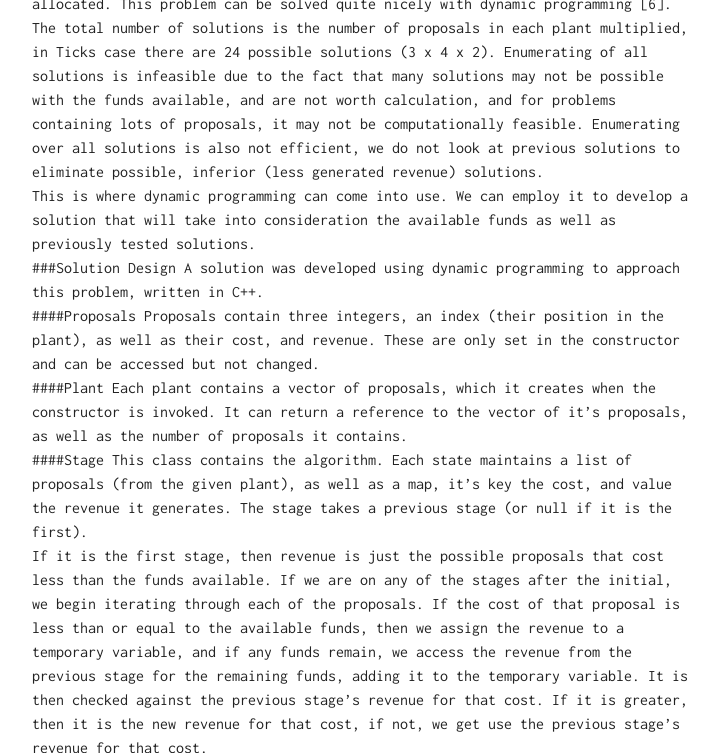
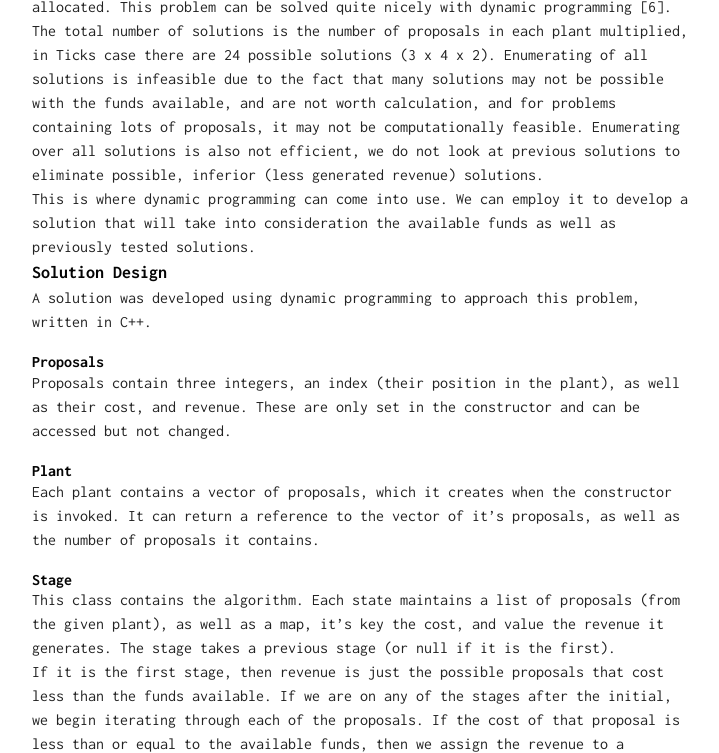
Before and after one commit to sibeitokgong/flawlessrhetoric, a Jekyll site: the page built from _posts/2017-10-24-Dynamic-Programming:-First-Principles.md.md, in a window 1280 px wide and 900 px high, scrolled down 2905 px, cut to the strip 0-753 px from the top of the window. Shown: the whole strip, without its empty margins (280-999 px from the left). Built offline with Jekyll 4.4.1, drawn with Linux system fonts in a browser that asks for light colours; part of the change alters nothing that is shown; some of the changed text lies outside the part shown.

```diff
--- a/_posts/2017-08-31-Dynamic-Programming:-First-Principles.md.md
+++ b/_posts/2017-10-24-Dynamic-Programming:-First-Principles.md.md
@@ -7,7 +7,6 @@ description: "Many problems of todays world require multiple decisions made thro
 tag: Algorithm
 ---
 ## Dynamic Programming
-
 
 ### Introduction
 Dynamic Programming is a mathematical tool for finding the optimal algorithm of a problem,
@@ -53,7 +52,7 @@ and uses them if the calculations are needed again. Due to the fact that memory
 and thus, needs to be used appropriately and sparingly, especially when it comes to large applications. Tail recursion [3], a variant of
 traditional recursion implements memorisation, which uses memorisation very economically.
 
-###Fibonacci: An elementary use of Dynamic Programming
+### Fibonacci: An elementary use of Dynamic Programming
 One of the simplest problems that can be optimised with a Dynamic Programming approach is the Fibonacci number.
 The Fibonacci number (also known as the Fibonacci sequence) is a series of numbers where the leading number is the
 sum of the previous two numbers (modern interpretation) [4].
@@ -115,18 +114,18 @@ look at previous solutions to eliminate possible, inferior (less generated reven
 This is where dynamic programming can come into use. We can employ it to develop a solution that will take into consideration
 the available funds as well as previously tested solutions.
 
-###Solution Design
+### Solution Design
 A solution was developed using dynamic programming to approach this problem, written in C++.
 
-####Proposals
+#### Proposals
 Proposals contain three integers, an index (their position in the plant), as well as their cost, and revenue.
 These are only set in the constructor and can be accessed but not changed.
 
-####Plant
+#### Plant
 Each plant contains a vector of proposals, which it creates when the constructor is invoked. It can return a reference
 to the vector of it’s proposals, as well as the number of proposals it contains.
 
-####Stage
+#### Stage
 This class contains the algorithm. Each state maintains a list of proposals (from the given plant), as well as a map,
 it’s key the cost, and value the revenue it generates. The stage takes a previous stage (or null if it is the first).
 
@@ -180,3 +179,5 @@ approach to dynamic programming, and aims only to introduce the concept of dynam
 [4] "Fibonacci number", En.wikipedia.org, 2017. [Online]. Available: https://en.wikipedia.org/wiki/Fibonacci_number. [Accessed: 22- Oct- 2017].
 [5] L. Fibonacci and L. Sigler, Fibonacci's Liber abaci. New York: Springer, 2003.
 [6] M. Tick, "A Tutorial on Dynamic Programming", Mat.gsia.cmu.edu, 2017. [Online]. Available: http://mat.gsia.cmu.edu/classes/dynamic/dynamic.html. [Accessed: 30- Oct- 2015].
+
+The source code can be found [here](https://github.com/Foxh0und/dynamicprogramming).
```
